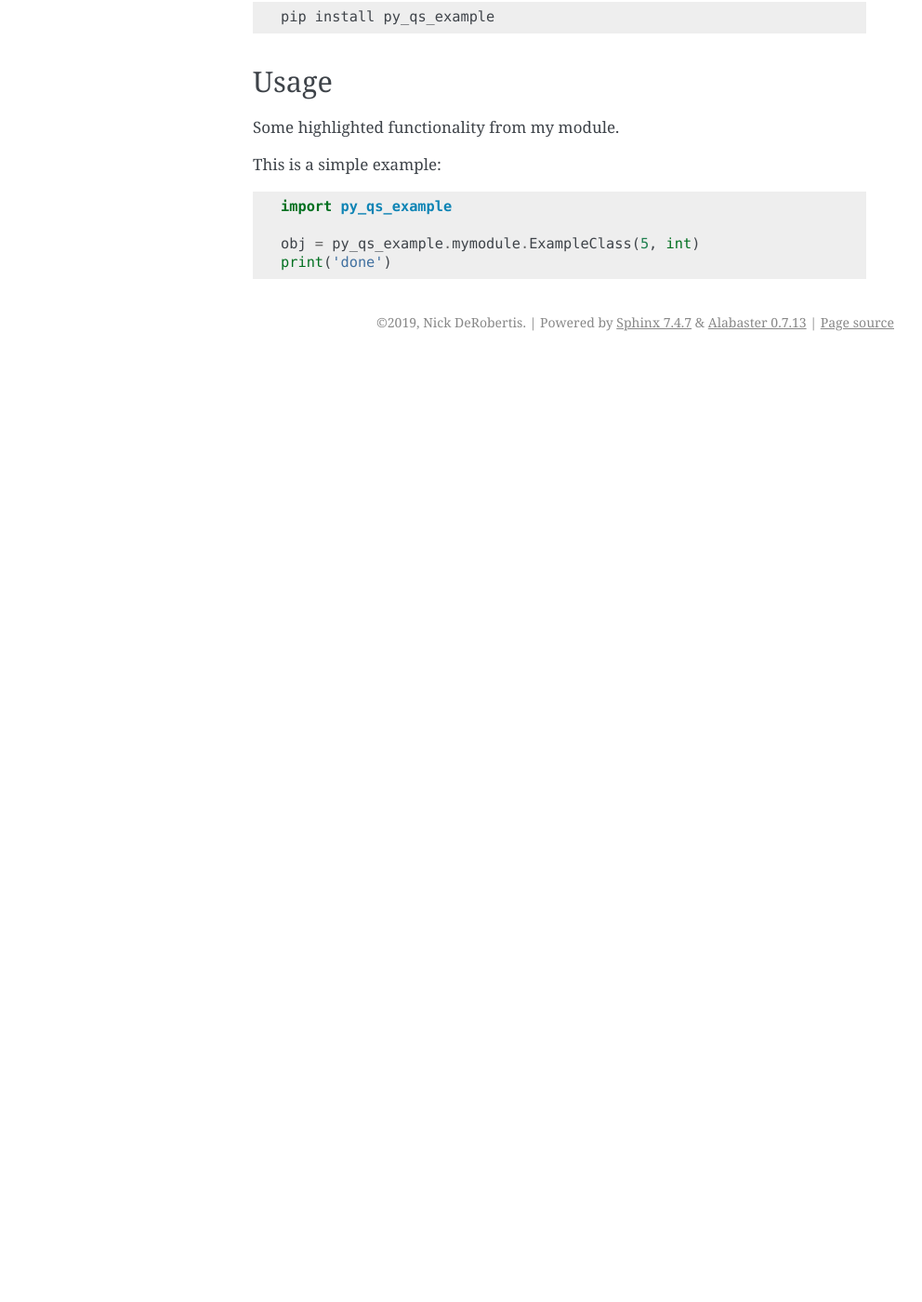
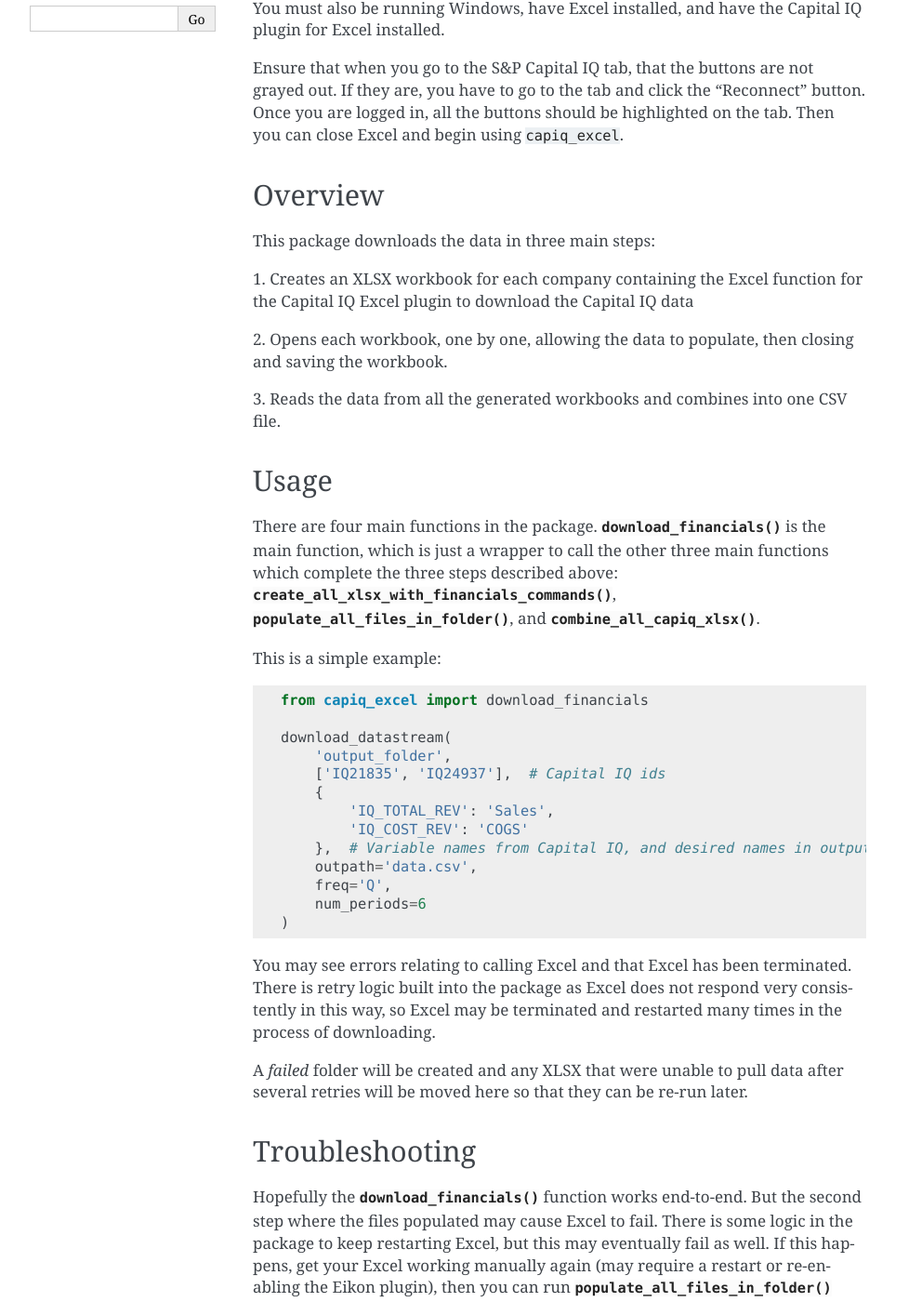
Before and after one commit to nickderobertis/capiq-excel-downloader-py, a Sphinx documentation site: the page built from docsrc/source/tutorial.rst, in a window 1280 px wide and 1400 px high, scrolled down 270 px. Shown: the whole window at 93% size, without its empty margins (148-1140 px from the left). Built offline with Sphinx 7.4.7, drawn with Linux system fonts in a browser that asks for light colours; pages that are not in the unit, such as notebooks, are missing from menus; before the commit the page ends 900 px from its top, so only the background shows below that; some of the changed text lies outside the part shown.

Commit message:
Add main function and update docs source

```diff
--- a/docsrc/source/tutorial.rst
+++ b/docsrc/source/tutorial.rst
@@ -1,21 +1,101 @@
-Getting started with py_qs_example
+.. _tutorial:
+
+Getting started with capiq_excel
 **********************************
 
 Install
 =======
 
-Install via::
+Install this package via::
 
-    pip install py_qs_example
+    pip install capiq_excel
+
+You must also be running Windows, have Excel installed,
+and have the Capital IQ plugin for Excel installed.
+
+Ensure that when you go to the S&P Capital IQ tab, that the buttons are not grayed
+out. If they are, you have to go
+to the tab and click the "Reconnect" button. Once you are
+logged in, all the buttons should be highlighted on the tab. Then you can
+close Excel and begin using :code:`capiq_excel`.
+
+Overview
+=========
+
+This package downloads the data in three main steps:
+
+1. Creates an XLSX workbook for each company containing the Excel function
+for the Capital IQ Excel plugin to download the Capital IQ data
+
+2. Opens each workbook, one by one, allowing the data to populate, then
+closing and saving the workbook.
+
+3. Reads the data from all the generated workbooks and combines into
+one CSV file.
 
 Usage
 =========
 
-Some highlighted functionality from my module.
+There are four main functions in the package.
+:py:func:`.download_financials` is the main function, which
+is just a wrapper to call the other three main functions which complete
+the three steps described above: :py:func:`.create_all_xlsx_with_financials_commands`,
+:py:func:`.populate_all_files_in_folder`, and :py:func:`.combine_all_capiq_xlsx`.
+
 
 This is a simple example::
 
-    import py_qs_example
+    from capiq_excel import download_financials
 
-    obj = py_qs_example.mymodule.ExampleClass(5, int)
-    print('done')
+    download_datastream(
+        'output_folder',
+        ['IQ21835', 'IQ24937'],  # Capital IQ ids
+        {
+            'IQ_TOTAL_REV': 'Sales',
+            'IQ_COST_REV': 'COGS'
+        },  # Variable names from Capital IQ, and desired names in output data
+        outpath='data.csv',
+        freq='Q',
+        num_periods=6
+    )
+
+
+You may see errors relating to calling Excel and that Excel has been terminated.
+There is retry logic built into the package as Excel does not respond very
+consistently in this way, so Excel may be terminated and restarted many
+times in the process of downloading.
+
+A `failed` folder will be created and any XLSX that were unable
+to pull data after several retries will be moved here so that they can be
+re-run later.
+
+Troubleshooting
+================
+
+Hopefully the :py:func:`.download_financials` function works end-to-end. But
+the second step where the files populated may cause Excel to fail. There is
+some logic in the package to keep restarting Excel, but this may eventually
+fail as well. If this happens, get your Excel working manually again (may
+require a restart or re-enabling the Eikon plugin), then you can run
+:py:func:`.populate_all_files_in_folder` while passing `restart=False` to
+continue where it left off. Repeat this as many times as needed, then at
+the end you can run :py:func:`.combine_all_capiq_xlsx`.
+
+For example::
+
+    from capiq_excel import (
+        populate_all_files_in_folder,
+        combine_all_capiq_xlsx
+    )
+
+    # Run as many times as needed, fixing Excel in between
+    populate_all_files_in_folder(
+        'output_folder',
+        restart=False
+    )
+
+    # Once populate can actually finish, then run this
+    combine_all_capiq_xlsx(
+        'output_folder',
+        outpath='data.csv'
+    )
```
Also changed, not shown: docsrc/source/index.rst (+8 -24 lines), 1 other file.
